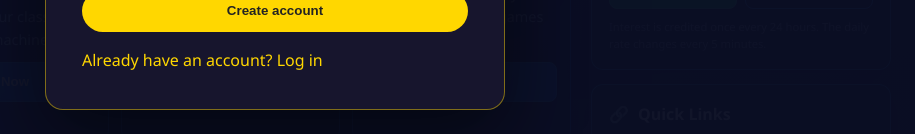
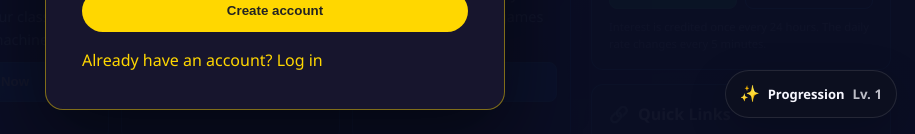
Before and after one commit to kayneheffelfinger-cyber/gambling-game, a website: page index.html in a window 1280 px wide. Shown: the part 664-798 px from the top of the page, without its empty margins (365-1280 px from the left). Drawn offline with Linux system fonts and the light colour scheme; no server answers.

Commit message:
Wire progression system into game hub

```diff
--- a/index.html
+++ b/index.html
@@ -312,5 +312,6 @@
     </footer>
 
     <script src="script.js"></script>
+    <script src="progression.js"></script>
 </body>
 </html>
```
